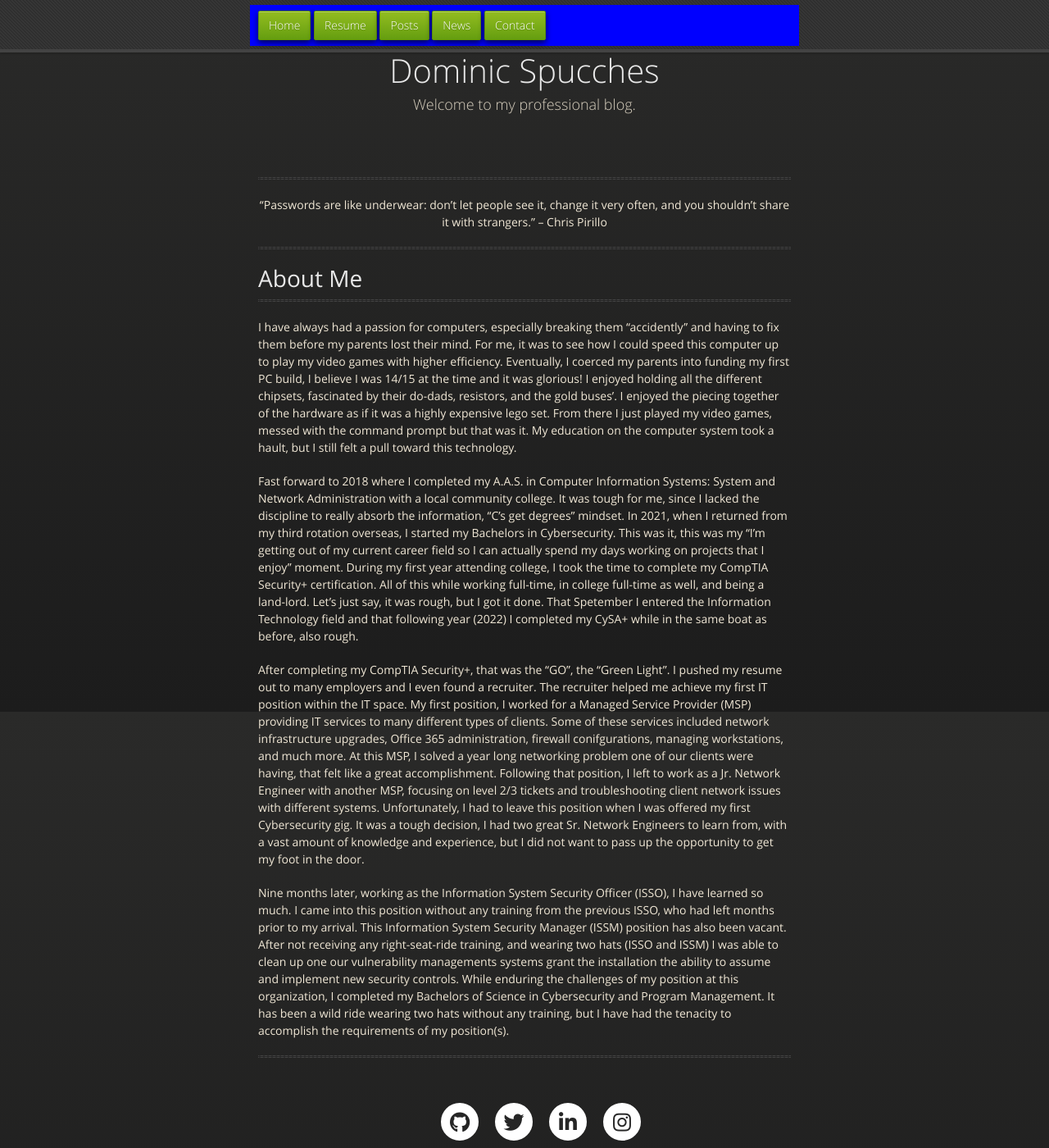
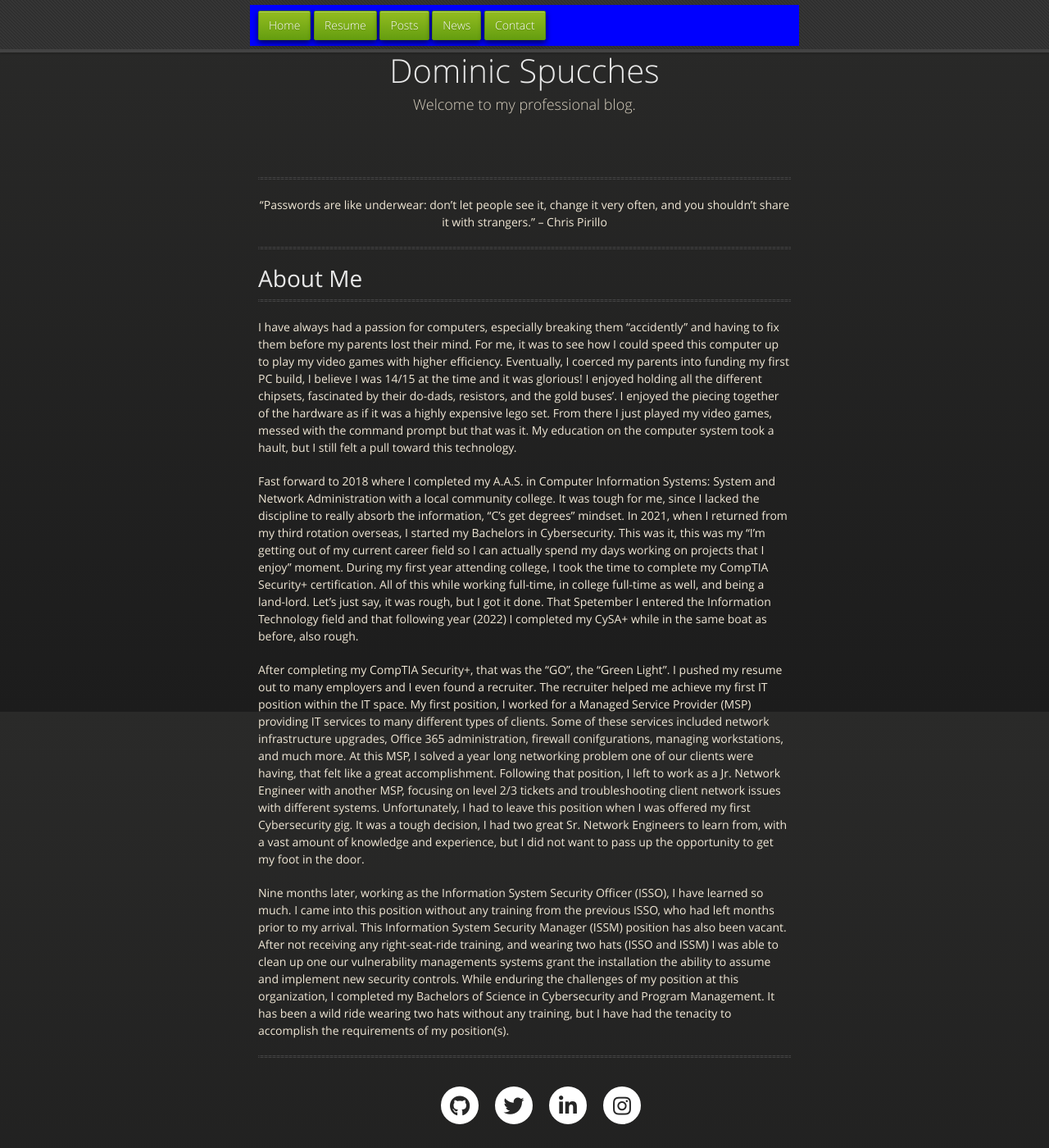
Before and after one commit to dspucches/dspucches.github.io, a Jekyll site: the page built from index.md, in a window 1280 px wide and 1400 px high, scrolled down 32 px. Shown: the whole window at 82% size. Built offline with Jekyll 4.4.1, drawn with Linux system fonts in a browser that asks for light colours; nearby versions of some CDN libraries.

Commit message:
updating social media links

```diff
--- a/_layouts/default.html
+++ b/_layouts/default.html
@@ -36,7 +36,7 @@
       </section>
 
     </div>
-    <footer>
+    <footer id="footer">
      <div class="my-social">
       <link rel="stylesheet" href="https://use.fontawesome.com/releases/v5.6.3/css/all.css" integrity="sha384-UHRtZLI+pbxtHCWp1t77Bi1L4ZtiqrqD80Kn4Z8NTSRyMA2Fd33n5dQ8lWUE00s/" crossorigin="anonymous">
         <ul>
--- a/assets/css/style.scss
+++ b/assets/css/style.scss
@@ -3,9 +3,11 @@
 
 @import "jekyll-theme-midnight";
 
-footer {
+#footer {
   position: absolute;
-  right: 0;bottom:0;left:0;
+  bottom: 0;
+  width: 100%;
+  height: 2.5rem;            /* Footer height */
 }
 
 .my-social ul {
```
